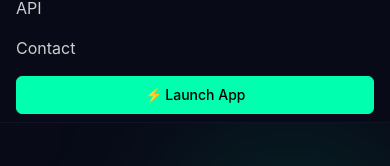
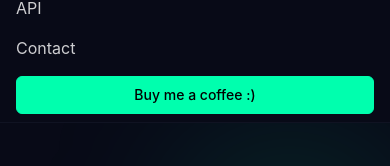
Before and after one commit to B33BMO/bitgremlin, a Next.js app: page / in a window 390 px wide. Both pictures are taken after a click on the button "Toggle Menu". Shown: the part 149-315 px from the top of the page. Built offline with nearby package versions, Linux system fonts and the light colour scheme.

Commit message:
Update Navbar.tsx

```diff
--- a/components/Navbar.tsx
+++ b/components/Navbar.tsx
@@ -45,7 +45,7 @@ export default function Navbar() {
             <Link href="/about" className="py-2 text-white/80 hover:text-[var(--accent)]">About</Link>
             <Link href="/api" className="py-2 text-white/80 hover:text-[var(--accent)]">API</Link>
             <Link href="/contact" className="py-2 text-white/80 hover:text-[var(--accent)]">Contact</Link>
-            <Link href="/app" className="mt-2 btn rounded-md w-full text-center">⚡ Launch App</Link>
+            <Link href="buymeacoffee.com/Bmoo" className="mt-2 btn rounded-md w-full text-center">Buy me a coffee :)</Link>
           </div>
         </div>
       )}
```
